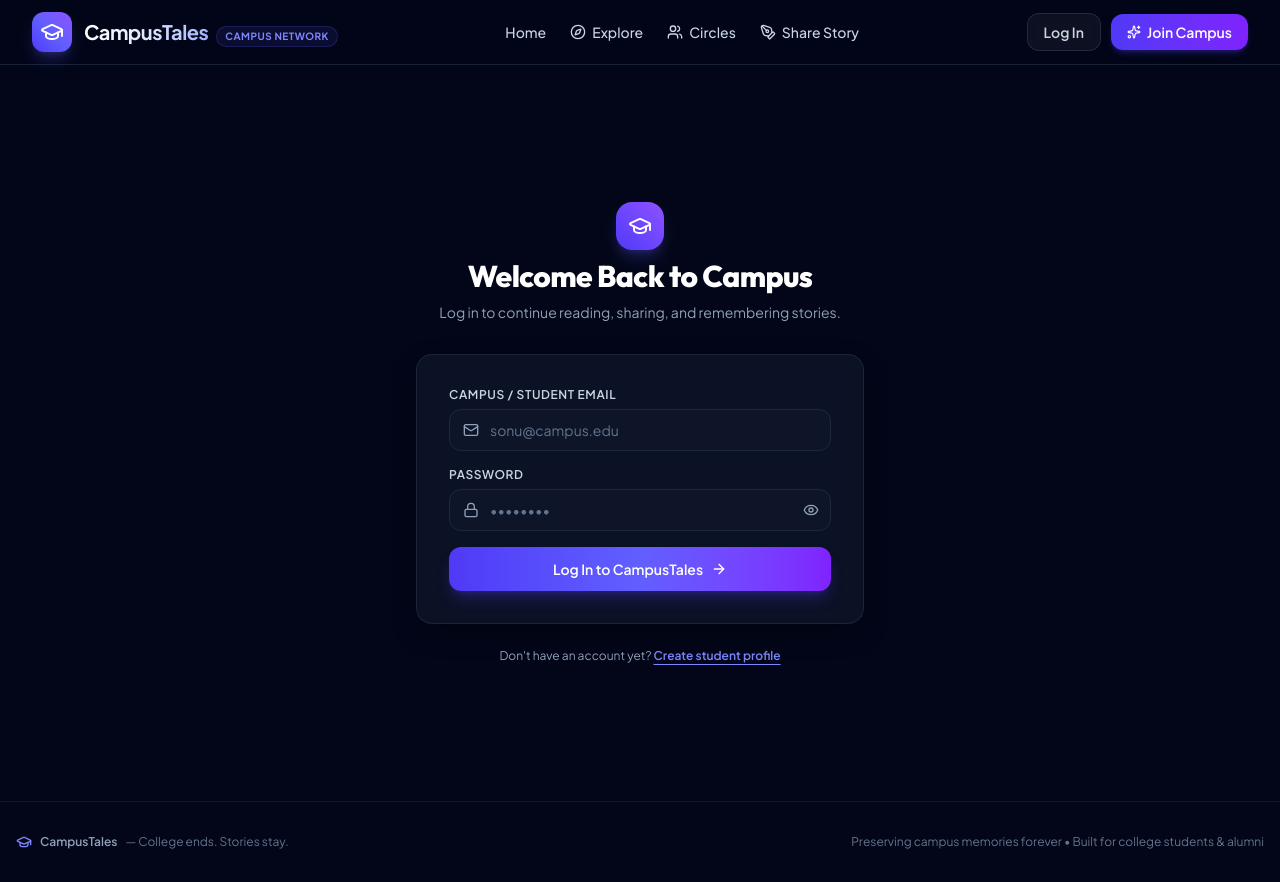
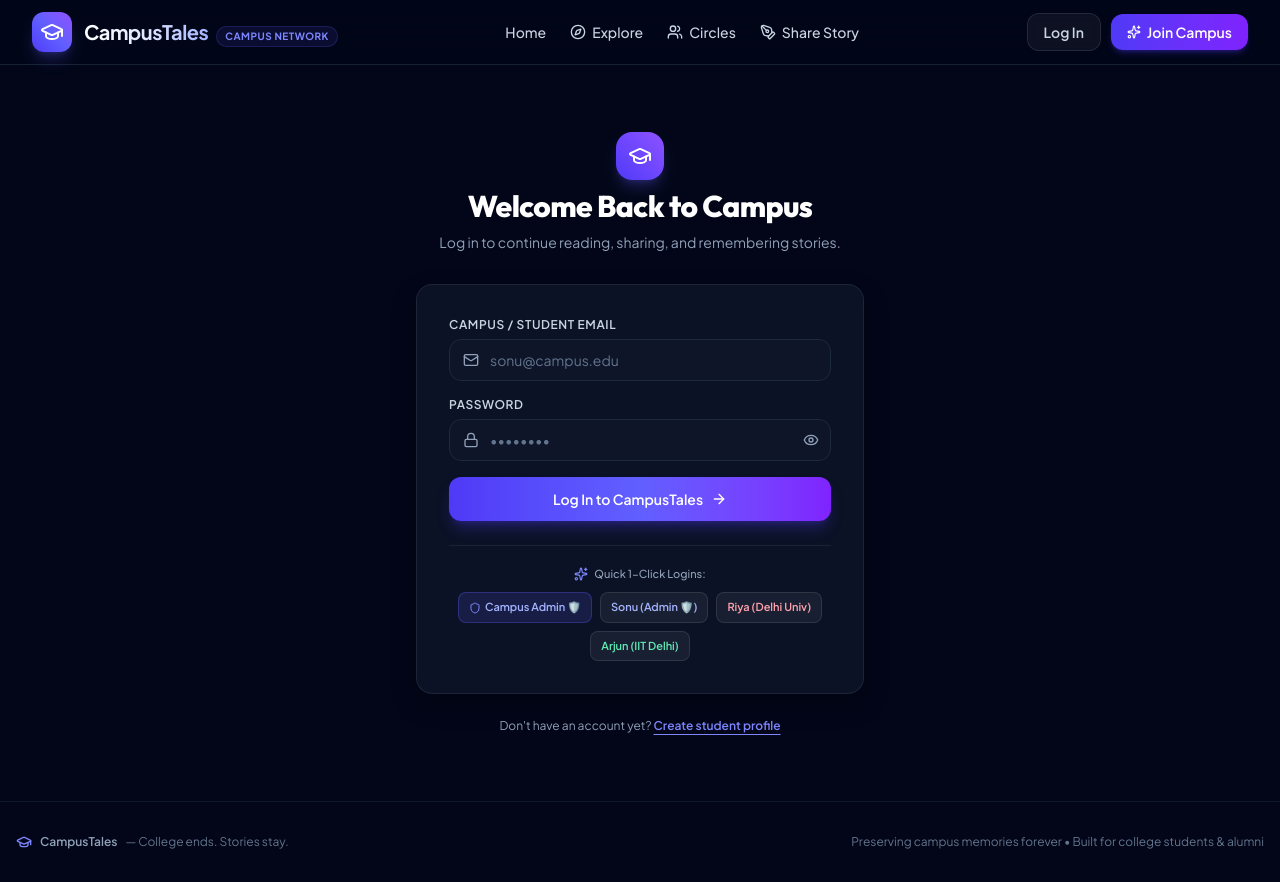
Before and after one commit to Sonukumar970/CampusTales, a React (Vite) app in the folder client/: page /login in a window 1280 px wide. Built offline with nearby package versions, Linux system fonts and the light colour scheme; no server answers.

Commit message:
feat(auth): restore 1-click Admin and demo login buttons on Login page

```diff
--- a/client/src/pages/Login.jsx
+++ b/client/src/pages/Login.jsx
@@ -7,6 +7,8 @@ import {
   Eye,
   EyeOff,
   ArrowRight,
+  Sparkles,
+  Shield,
   Loader2,
 } from 'lucide-react';
 import { useAuth } from '../context/AuthContext';
@@ -53,6 +55,14 @@ export default function Login() {
     } else {
       setError(res.error || 'Invalid email or password.');
     }
+  };
+
+  const handleQuickFill = (email, password = 'password123') => {
+    setFormData({
+      email,
+      password,
+    });
+    setError('');
   };
 
   return (
@@ -158,7 +168,46 @@ export default function Login() {
             </button>
           </form>
 
+          {/* Quick Demo & Admin Logins Helper */}
+          <div className="mt-6 pt-5 border-t border-slate-800/80 text-center space-y-2.5">
+            <div className="text-[11px] text-slate-400 font-medium flex items-center justify-center gap-1.5">
+              <Sparkles className="h-3.5 w-3.5 text-indigo-400" />
+              <span>Quick 1-Click Logins:</span>
+            </div>
+            <div className="flex flex-wrap items-center justify-center gap-2">
+              <button
+                type="button"
+                onClick={() => handleQuickFill('admin@campustales.edu', 'password123')}
+                className="px-2.5 py-1.5 rounded-lg bg-indigo-500/15 hover:bg-indigo-500/25 text-[11px] font-semibold text-indigo-300 hover:text-white transition border border-indigo-500/30 flex items-center gap-1 cursor-pointer"
+              >
+                <Shield className="h-3 w-3 text-indigo-400" />
+                <span>Campus Admin 🛡️</span>
+              </button>
+              <button
+                type="button"
+                onClick={() => handleQuickFill('sonu@campus.edu', 'password123')}
+                className="px-2.5 py-1.5 rounded-lg glass-pill text-[11px] font-semibold text-indigo-300 hover:text-white hover:bg-slate-800 transition border border-indigo-500/20 cursor-pointer"
+              >
+                Sonu (Admin 🛡️)
+              </button>
+              <button
+                type="button"
+                onClick={() => handleQuickFill('riya@campus.edu', 'password123')}
+                className="px-2.5 py-1.5 rounded-lg glass-pill text-[11px] font-semibold text-rose-300 hover:text-white hover:bg-slate-800 transition border border-rose-500/20 cursor-pointer"
+              >
+                Riya (Delhi Univ)
+              </button>
+              <button
+                type="button"
+                onClick={() => handleQuickFill('arjun@campus.edu', 'password123')}
+                className="px-2.5 py-1.5 rounded-lg glass-pill text-[11px] font-semibold text-emerald-300 hover:text-white hover:bg-slate-800 transition border border-emerald-500/20 cursor-pointer"
+              >
+                Arjun (IIT Delhi)
+              </button>
+            </div>
+          </div>
         </div>
+
 
         {/* Footer Link */}
         <p className="text-center text-xs text-slate-400 mt-6">
```
Also changed, not shown: 1 other file (tests, documents, lock files or other folders).
